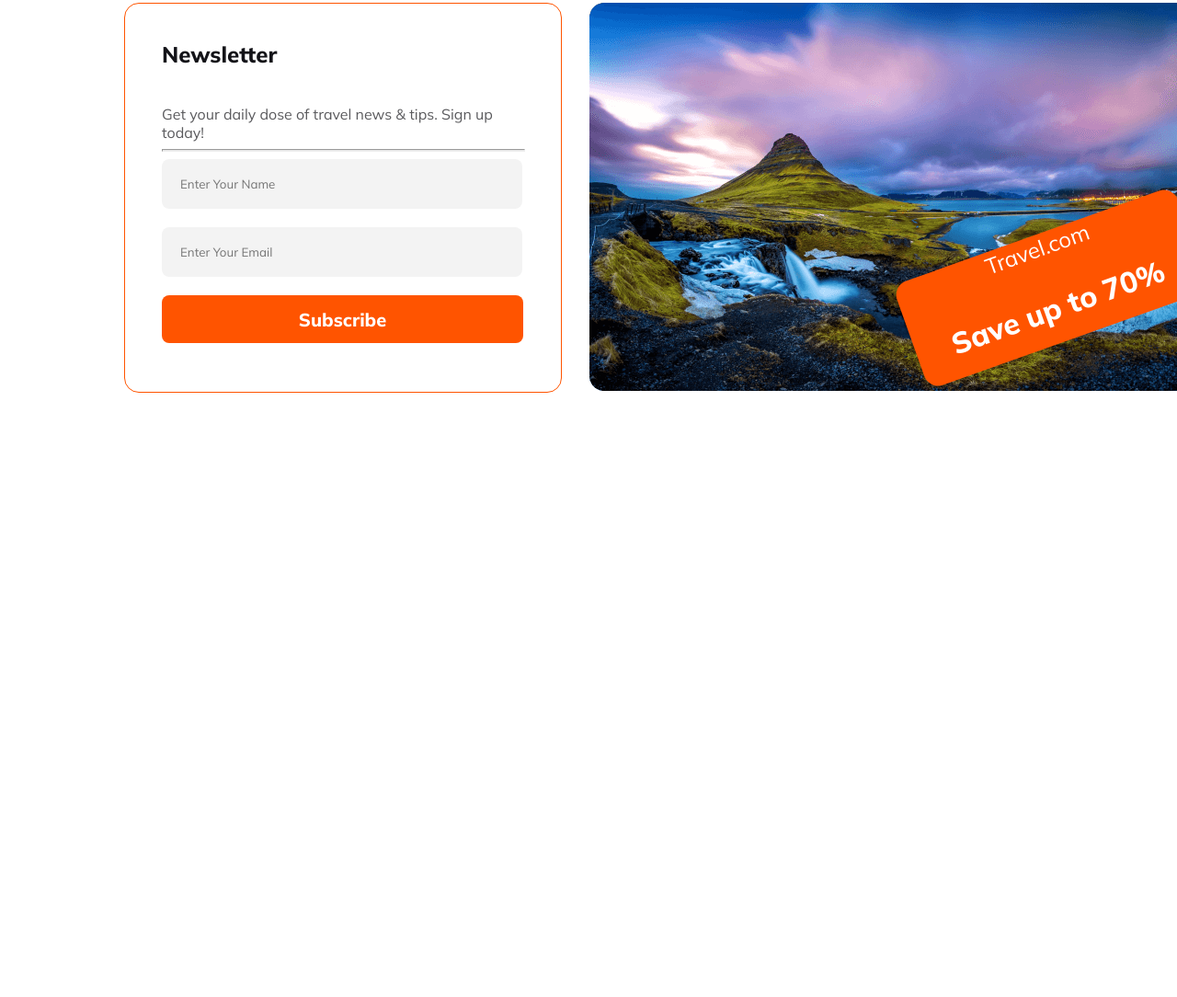
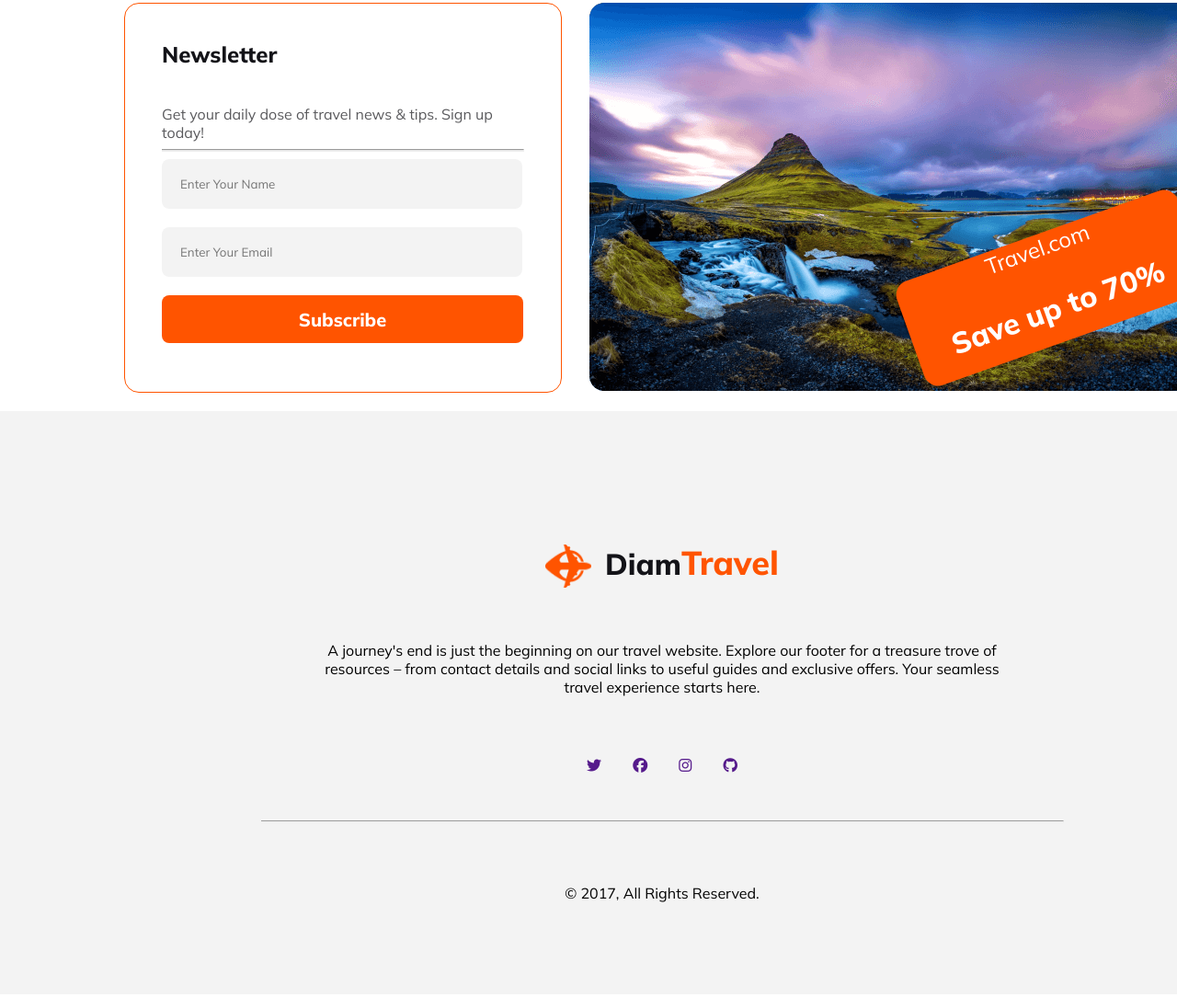
Before and after one commit to tuhin92/pHero-assignment-, a plain HTML site: page index.html in a window 1280 px wide. Shown: the part 4151-5235 px from the top of the page at 92% size. Drawn offline with Linux system fonts and the light colour scheme.

Commit message:
Added footer section

```diff
--- a/index.html
+++ b/index.html
@@ -158,7 +158,22 @@
 
     <!-- footer start  -->
     <footer class="footer">
-
+        <div class="footer-name">
+            <img src="Images/Group 40071 (2).png" alt="">
+            <h3>Diam<span class="travel">Travel</span></h3>
+        </div>
+        <div>
+            <p id="footer-details" class="primary-section-details">A journey's end is just the beginning on our travel website. Explore our footer for a treasure trove of resources – from contact details and social links to useful guides and exclusive offers. Your seamless travel experience starts here.
+            </p>
+        </div>
+        <div class="links">
+            <a href=""><i class="fa-brands fa-twitter"></i></a>
+            <a href=""><i class="fa-brands fa-facebook"></i></a>
+            <a href=""><i class="fa-brands fa-instagram"></i></a>
+            <a href=""><i class="fa-brands fa-github"></i></a>
+        </div>
+        <hr>
+        <p id="copyright" class="primary-section-details">&copy 2017, All Rights Reserved.</p>
     </footer>
 </body>
 </html>
--- a/style/style.css
+++ b/style/style.css
@@ -364,6 +364,49 @@ margin: auto;
     font-weight: 800;
 }
 
+/* Footer started  */
+.footer{
+    background:rgba(19, 19, 24, 0.05);
+    text-align: center;
+}
+.footer-name{
+    display: flex;
+    justify-content: center;
+    padding-top: 110px;
+    gap: 15px;
+}
+.footer-name img{
+    width: 50px;
+    height: 46.673px;
+    margin-top: 35px;
+}
+.footer-name h3{
+    color: #131318;
+    font-size: 2rem;
+    font-weight: 800;
+}
+#footer-details{
+    padding: 15px 335px 15px;
+}
+
+.links{
+    margin: 50px;
+}
+.links a{
+    padding: 15px;
+}
+hr{
+    width: 872px;
+    height: 1px;
+    color: rgba(19, 19, 24, 0.10);
+    border-left: none;
+}
+
+#copyright{
+    padding-top: 50px;
+    padding-bottom: 100px;
+}
+
 
 
 /* Responsive style  */
```
